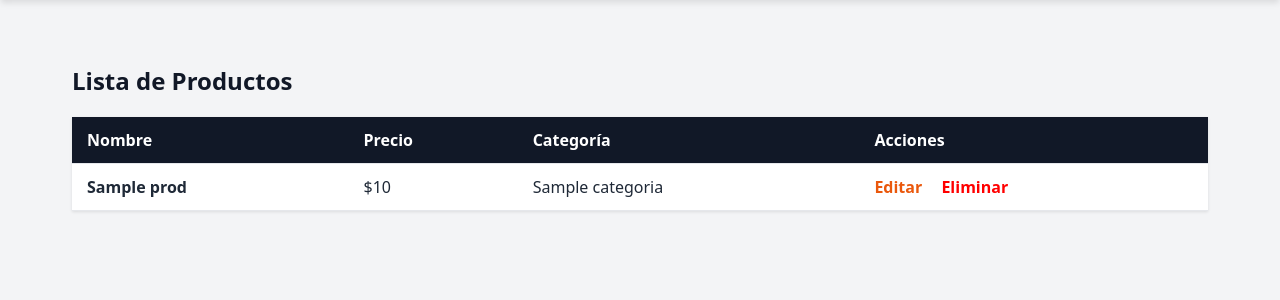
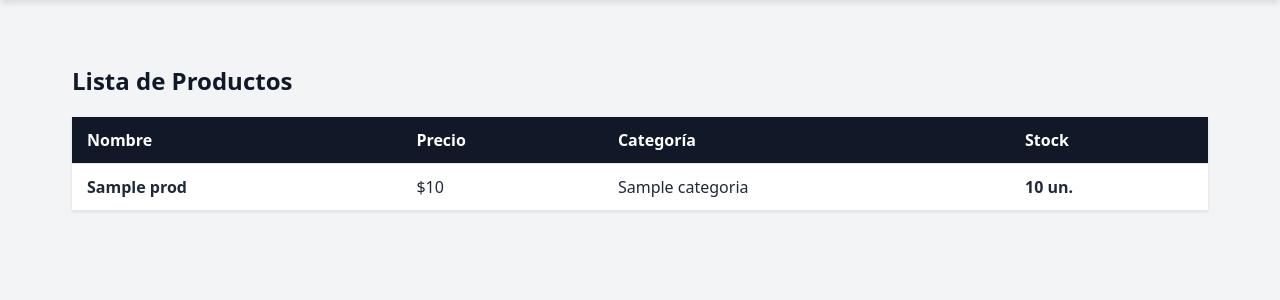
Before and after one commit to santygp019/TPint2-ACN4BV-GrupoJSJ, a Flask app: template templates/lista_productos.html in a window 1280 px wide. Shown: the part 142-442 px from the top of the page. Run offline with Flask 3, Linux system fonts and the light colour scheme; the template is opened without the code that fills it: most values are stand-ins (such as "Sample title", 1, 10 or a date in 2020).

Commit message:
feat: mostrar stock en lista de productos para rol empleado

```diff
--- a/templates/lista_productos.html
+++ b/templates/lista_productos.html
@@ -12,19 +12,27 @@
                 <th>Nombre</th>
                 <th>Precio</th>
                 <th>Categoría</th>
+                {% if session.get('rol') == 'administrador' %}
                 <th>Acciones</th>
+                {% else %}
+                <th>Stock</th>
+                {% endif %}
             </tr>
         </thead>
         <tbody>
             {% for pro in productos %}
             <tr>
-                <td style="font-weight: bold;">{{pro.nombre}}</td>
-                <td>${{pro.precio}}</td>
-                <td>{{pro.categoria.nombre}}</td>
+                <td style="font-weight: bold;">{{ pro.nombre }}</td>
+                <td>${{ pro.precio }}</td>
+                <td>{{ pro.categoria.nombre }}</td>
+                {% if session.get('rol') == 'administrador' %}
                 <td>
-                    <a href="{{url_for('modificarProducto', id_producto=pro.id_producto)}}" class="ventas-link" style="margin-right: 15px;">Editar</a>
-                    <a href="{{url_for('borrarProducto', id_producto=pro.id_producto)}}" onclick="return confirm('¿Estás seguro que desea eliminar este producto?')" style="color: red; font-weight: bold; text-decoration: none;">Eliminar</a>
+                    <a href="{{ url_for('modificarProducto', id_producto=pro.id_producto) }}" class="ventas-link" style="margin-right: 15px;">Editar</a>
+                    <a href="{{ url_for('borrarProducto', id_producto=pro.id_producto) }}" onclick="return confirm('¿Estás seguro que desea eliminar este producto?')" style="color: red; font-weight: bold; text-decoration: none;">Eliminar</a>
                 </td>
+                {% else %}
+                <td style="font-weight: bold;">{{ pro.stock }} un.</td>
+                {% endif %}
             </tr>
             {% else %}
             <tr>
```
